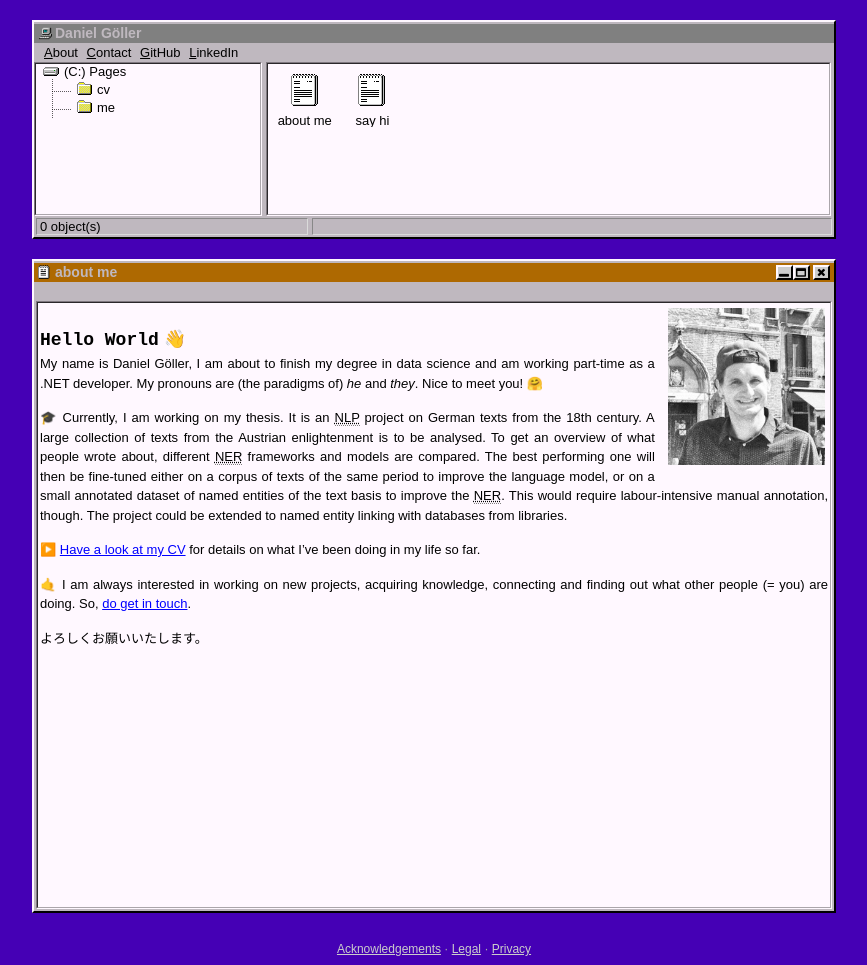
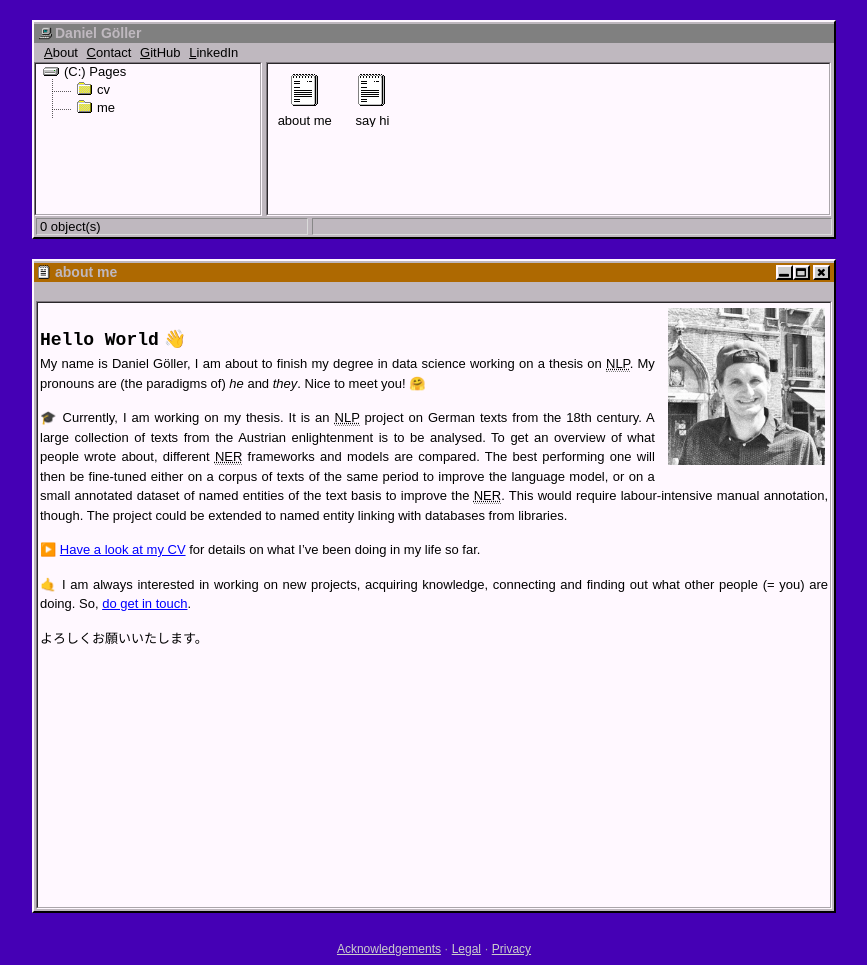
Before and after one commit to LelViLamp/LelViLamp.github.io, a Jekyll site: the page built from me/about-me.md, in a window 1280 px wide. Shown: the whole page, without its empty margins (206-1073 px from the left). Built offline with Jekyll 4.4.1, drawn with Linux system fonts in a browser that asks for light colours.

Commit message:
Update about-me.md

```diff
--- a/me/about-me.md
+++ b/me/about-me.md
@@ -9,7 +9,7 @@ author: LelViLamp
 
 ## <span style="font-family: 'Courier New', courier;">Hello World</span> 👋
 
-My name is Daniel Göller, I am about to finish my degree in data science and am working part-time as a .NET developer. My pronouns are (the paradigms of) _he_ and _they_. Nice to meet you! 🤗
+My name is Daniel Göller, I am about to finish my degree in data science working on a thesis on <abbr title="Natural Language Processing">NLP</abbr>. My pronouns are (the paradigms of) _he_ and _they_. Nice to meet you! 🤗
 
 🎓 Currently, I am working on my thesis. It is an <abbr title="Natural Language Processing">NLP</abbr> project on German texts from the 18<sup>th</sup> century. A large collection of texts from the Austrian enlightenment is to be analysed. To get an overview of what people wrote about, different <abbr title="Named Entity Recognition">NER</abbr> frameworks and models are compared. The best performing one will then be fine-tuned either on a corpus of texts of the same period to improve the language model, or on a small annotated dataset of named entities of the text basis to improve the <abbr title="Named Entity Recognition">NER</abbr>. This would require labour-intensive manual annotation, though. The project could be extended to named entity linking with databases from libraries.
 
```
